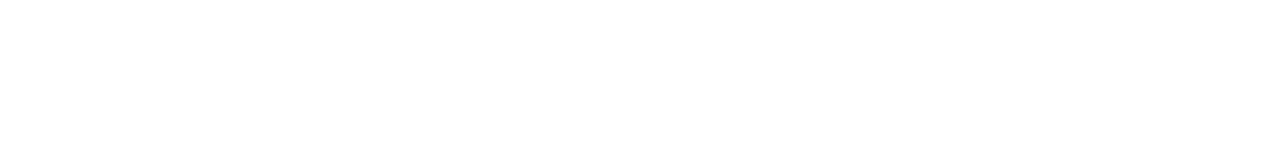
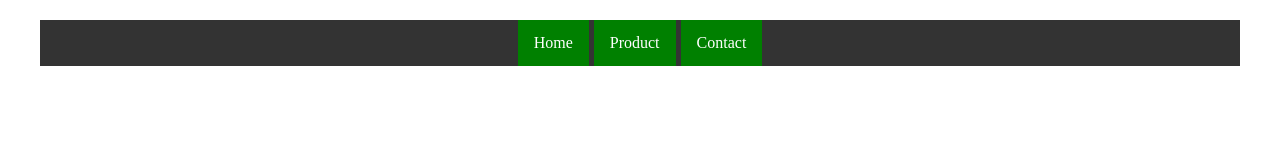
Before and after one commit to coder96abdullah/mis-mid, a plain HTML site: page product.html in a window 1280 px wide. Drawn offline with Linux system fonts and the light colour scheme.

Commit message:
added the navbar

```diff
--- /dev/null
+++ b/blog.css
@@ -0,0 +1,32 @@
+body{
+    max-width: 1200px;
+    margin: 20px auto;
+
+}
+   header ul {
+      list-style-type: none;
+      margin: 0;
+      padding: 0;
+      overflow: hidden;
+      background-color: #333;
+      display: flex;
+      justify-content: center;
+      gap: 5px;
+    }
+
+   header li {
+      float: left;
+    }
+
+   header li a {
+      display: block;
+      color: white;
+      background-color: green;
+      text-align: center;
+      padding: 14px 16px;
+      text-decoration: none;
+    }
+
+   header li a:hover:not(.active) {
+      background-color: #111;
+    }
--- a/product.html
+++ b/product.html
@@ -4,8 +4,17 @@
     <meta charset="UTF-8">
     <meta name="viewport" content="width=device-width, initial-scale=1.0">
     <title>Product</title>
+    <link rel="stylesheet" href="blog.css">
  </head>
  <body>
+    <!-- Name:Abdullah  ID:1731558 -->
 
+    <header>
+        <ul>
+            <li><a href="index.html">Home</a></li>
+            <li><a href="product.html">Product</a></li>
+            <li><a href="contact.html">Contact</a></li>
+          </ul>
+    </header>
  </body>
  </html>
```
Also changed, not shown: contact.html (+9 -1 lines), index.html (+9 -1 lines).
